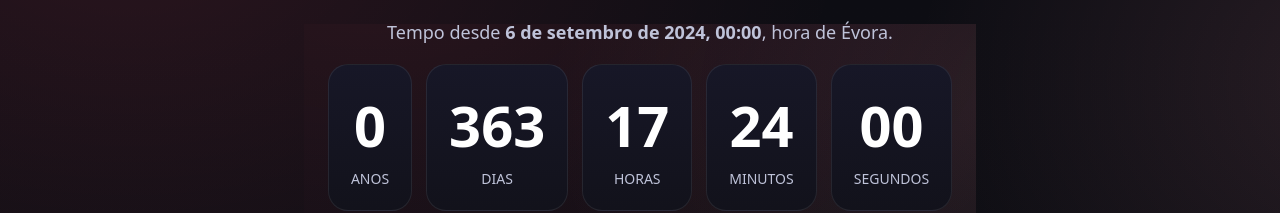
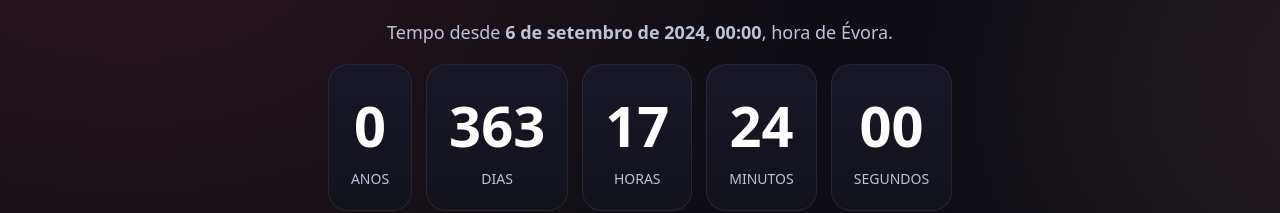
Before and after one commit to julianX0/one_year_mor_images, a plain HTML site: page index.html in a window 1280 px wide. Shown: the top 213 px of the page. Drawn offline with Linux system fonts and the light colour scheme.

Commit message:
Update index.html

```diff
--- a/index.html
+++ b/index.html
@@ -12,18 +12,24 @@
       --text: #fff;
       --sub: #bfc3d9;
     }
-    *{box-sizing:border-box;}
-    html, body{height:100%; margin:0; font-family: ui-sans-serif, system-ui, sans-serif; background:
-      radial-gradient(1200px 800px at 10% -10%, rgba(255,77,109,.12), transparent 60%),
-      radial-gradient(900px 700px at 110% 10%, rgba(255,153,172,.12), transparent 55%),
-      linear-gradient(180deg, #0d0d13, #0f0f14);
-      color:var(--text);
-      display:flex;
-      flex-direction:column;
-      align-items:center;
-      justify-content:center;
-      padding:24px;
-    }
+   html, body {
+  height: 100%;
+  width: 100%;
+  margin: 0;
+  font-family: ui-sans-serif, system-ui, sans-serif;
+  color: var(--text);
+  background:
+    radial-gradient(1200px 800px at 10% -10%, rgba(255,77,109,.12), transparent 60%),
+    radial-gradient(900px 700px at 110% 10%, rgba(255,153,172,.12), transparent 55%),
+    linear-gradient(180deg, #0d0d13, #0f0f14);
+  background-size: cover; /* ensures full coverage */
+  display: flex;
+  flex-direction: column;
+  align-items: center;
+  justify-content: center;
+  padding: 0; /* remove padding limiting the background */
+}
+
     p.lead{color:var(--sub); font-size:clamp(16px,2.5vw,18px); text-align:center; margin-bottom:20px;}
     .timer{display:flex; justify-content:center; gap:14px; flex-wrap:wrap; margin-bottom:20px;}
     .unit{background:linear-gradient(180deg,#171727,#12121b); border:1px solid rgba(255,255,255,.08); border-radius:20px; padding:22px; text-align:center;}
```
